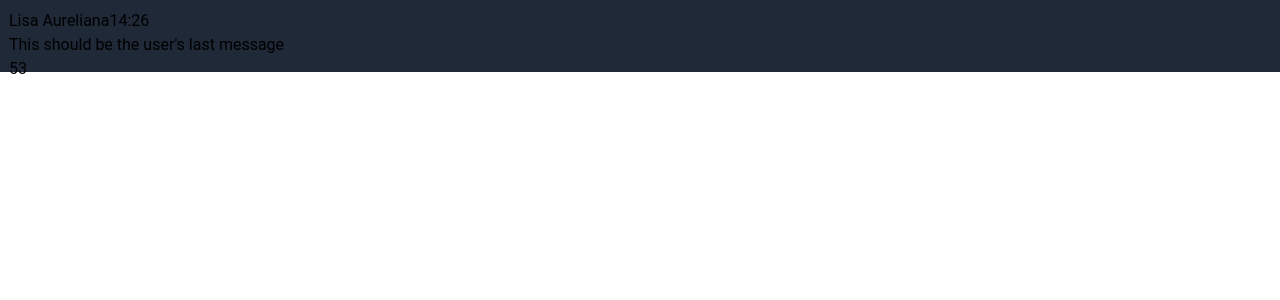
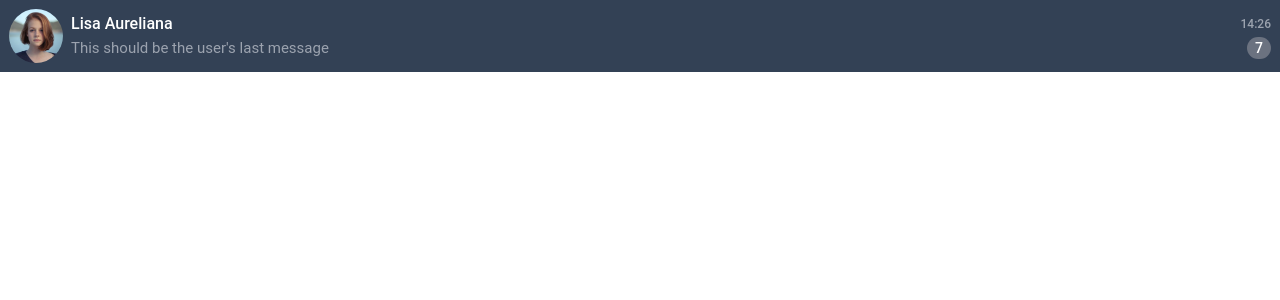
Before and after one commit to pabloyamakata/chat-ui, a React (Create React App) app: page / in a window 1280 px wide. Shown: the top 300 px of the page. Built offline with nearby package versions, Linux system fonts and the light colour scheme.

Commit message:
refactor: Add prop to component to render user profile picture dynamically

```diff
--- a/src/components/Users/ChatBox.jsx
+++ b/src/components/Users/ChatBox.jsx
@@ -1,15 +1,15 @@
-function ChatBox() {
+function ChatBox({ userPic }) {
     return(
-        <a className="block h-[72px] p-[9px] bg-gray-800">
-            <div><img /></div>
-            <div>
-                <p>
-                    <span>Lisa Aureliana</span>
-                    <span>14:26</span>
+        <a className="hover:bg-slate-700 flex items-center min-w-0 h-[72px] p-[9px] bg-gray-800">
+            <div className="flex-none w-[54px] h-[54px] rounded-full"><img className="w-full min-h-full object-cover rounded-full" src={userPic} alt="User" /></div>
+            <div className="min-w-0 grow pl-2">
+                <p className="flex justify-between items-center min-w-0">
+                    <span className="min-w-0 pr-3 font-medium text-white whitespace-nowrap overflow-hidden text-ellipsis">Lisa Aureliana</span>
+                    <span className="text-xs font-medium text-gray-400">14:26</span>
                 </p>
-                <p>
-                    <span>This should be the user's last message</span>
-                    <div>53</div>
+                <p className="flex justify-between items-center min-w-0">
+                    <span className="min-w-0 pr-3 text-[15px] leading-6 text-gray-400 whitespace-nowrap overflow-hidden text-ellipsis">This should be the user's last message</span>
+                    <span className="py-px px-2 text-sm font-medium text-white bg-gray-500 rounded-full">7</span>
                 </p>
             </div>
         </a>
```
